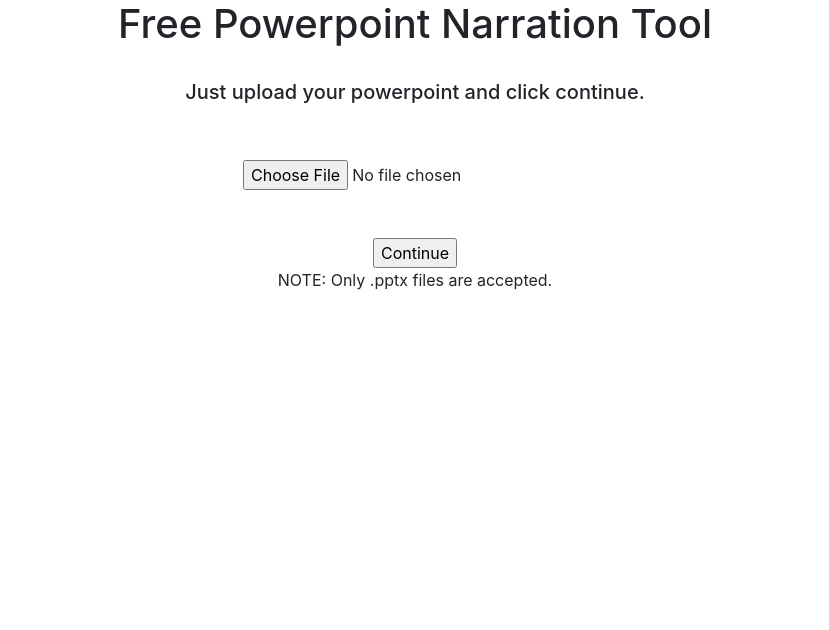
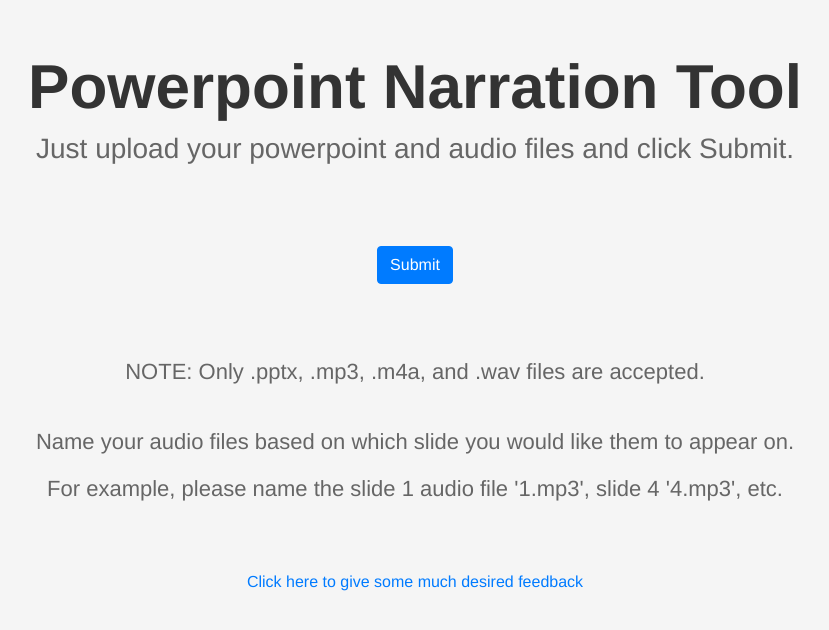
Before and after one commit to harryob2/ppt-narration-tool, a Flask app: page / in a window 1280 px wide. Shown: the top 630 px of the page, without its empty margins (225-1054 px from the left). Run offline with Flask 2, Linux system fonts and the light colour scheme; some libraries are stand-ins or nearby versions.

Commit message:
v0.9
mostly working version, with a few minor visual bugs but nothing major.

```diff
--- a/app.py
+++ b/app.py
@@ -1,66 +1,54 @@
-from flask import Flask, redirect, url_for, render_template, request, flash, send_file, after_this_request, current_app
+from flask import Flask, url_for, render_template, request, send_file
 import os
-import io
-from werkzeug.utils import secure_filename
-from flask_wtf import FlaskForm
-from flask_wtf.file import FileAllowed
-from wtforms import FileField, SubmitField, MultipleFileField
-from wtforms.validators import InputRequired
-import collections
-import collections.abc
 from pptx import Presentation
-from pptx.opc.package import PartFactory
-from pptx.parts.media import MediaPart
 from pptx.util import Inches
 import shutil
 import gunicorn
-
-external_stylesheets = ["https://codepen.io/chriddyp/pen/bWLwgP.css"]
 
 app = Flask(__name__)
 app.config['SECRET_KEY'] = 'thekey'
 app.config['UPLOAD_FOLDER'] = 'tmp'
 
 
-class UploadPPTXFile(FlaskForm):
-    file = FileField('File', validators=[InputRequired(), FileAllowed(['pptx'])])
-    submit = SubmitField('Continue')
-
-class UploadAudioFile(FlaskForm):
-    file = MultipleFileField('Files Upload', validators=[InputRequired(), FileAllowed(['mp3', 'm4a'])])
-    submit = SubmitField('Continue')
+root = os.path.join(os.path.abspath(os.path.dirname(__file__)), app.config['UPLOAD_FOLDER'])
+narrated_path = str()
 
 
+@app.route('/make_pptx', methods=['GET', 'POST'])
+def make_pptx():
+    global pptx_path
+    if request.method == 'POST':
+        files = request.files.getlist('file') # get list of all uploaded files
+        audio_path = os.path.join(root, 'audio') # make path to folder with all audio files
+        if not os.path.exists(audio_path): # if the folder doesn't exist already, make it
+            os.mkdir(audio_path)
 
-@app.route('/', methods=['GET','POST'])
-@app.route('/pptx_upload', methods=['GET', 'POST'])
-def pptx_upload():
-    form = UploadPPTXFile()
-    if form.validate_on_submit():
-        file = form.file.data # First grab the file
-        global ppt_file_name
-        ppt_file_name = str(secure_filename(file.filename))
-        global path_to_pptx
-        path_to_pptx = os.path.join(os.path.abspath(os.path.dirname(__file__)),app.config['UPLOAD_FOLDER'],ppt_file_name)
-        print(path_to_pptx)
-        file.save(path_to_pptx) # Then save the file
-        return redirect(url_for('audio_upload'))
-    return render_template('pptx_upload.html', form=form)
+        for file in files: # iterate through every file
+            filename = file.filename
+            if filename == '':
+                return 'No file selected'
 
-@app.route('/audio_upload', methods=['GET', 'POST'])
-def audio_upload():
-    form = UploadAudioFile()
-    if form.validate_on_submit():
-        global path_to_pptx
-        path_to_audio_folder = os.path.join(os.path.abspath(os.path.dirname(__file__)),app.config['UPLOAD_FOLDER'],'audio_folder')
-        os.mkdir(path_to_audio_folder)
-        for file in form.file.data:
-            file_filename = secure_filename(file.filename)
-            path_to_audio = os.path.join(path_to_audio_folder, file_filename)
-            file.save(path_to_audio)
-        make_narrated_pptx(path_to_pptx, path_to_audio_folder)
-        return render_template('download.html', filename='tmp/narrated.pptx')
-    return render_template('audio_upload.html', form=form)
+            # save audio files in audio folder
+            elif filename.endswith('.mp3') or filename.endswith('.m4a') or filename.endswith('.wav'):
+                path = os.path.join(audio_path, filename)
+                file.save(path)
+
+            # save pptx file
+            else:
+                pptx_path = os.path.join(root, filename)
+                file.save(pptx_path)
+
+        narrated_file = make_narrated_pptx(pptx_path, audio_path) # create narrated file
+
+    return send_file(narrated_file, as_attachment=True) # download narrated.pptx file
+
+
+@app.route('/', methods=['GET', 'POST'])
+def index():
+    delete(root) # empty the tmp folder
+    return render_template('pptx_upload.html')
+
+
 
 def make_narrated_pptx(pptx_path, audio_folder_path):
     left = top = width = height = Inches(0.2)
@@ -68,126 +56,29 @@
     prs = Presentation(fr"{pptx_path}")
     audio_folder = fr"{audio_folder_path}"
 
-    for filename in os.listdir(audio_folder):
-        if filename.endswith(".mp3") or filename.endswith(".wav") or filename.endswith(".m4a"):
-            audio_path = os.path.join(audio_folder, filename)
-            file_number = int(os.path.splitext(filename)[0]) - 1
-            prs.slides[file_number].shapes.add_movie(audio_path,
-                                                     left,top,width,height,
-                                                     poster_frame_image=picture_path,
-                                                     mime_type='video/unknown')
-    prs.save('tmp/narrated.pptx')
-    global path
-    path = os.path.join(os.path.abspath(os.path.dirname(__file__)),app.config['UPLOAD_FOLDER'],'narrated.pptx')
-    #def generate():
-    #    with open(path, 'rb') as f:
-    #        yield from f
+    for filename in os.listdir(audio_folder): # go through every audio file
+        audio_path = os.path.join(audio_folder, filename) # create path to audio file
+        file_number = int(os.path.splitext(filename)[0]) - 1 # get slide number from audio file name
+        prs.slides[file_number].shapes.add_movie(audio_path, # add audio file to slide
+                                                    left,top,width,height,
+                                                    poster_frame_image=picture_path,
+                                                    mime_type='video/unknown')
 
-    #    os.remove(path)
-
-    shutil.rmtree('tmp/audio_folder', ignore_errors=True) # delete audio_folder
-    global path_to_pptx
-    os.remove(path_to_pptx) # delete user uploaded pptx
-    global r
-    r = current_app.response_class(generate(path))
-    r.headers.set('Content-Disposition', 'attachment', filename='narrated.pptx')
+    narrated_path = os.path.join(app.config['UPLOAD_FOLDER'], 'narrated.pptx') # make path to narrated pptx file
+    prs.save(narrated_path) # save file to path
+    return narrated_path
 
 
 
-def generate(path):
-    with open(path, 'rb') as f:
-        yield from f
+def delete(folder): # this function deletes everything inside the folder, but not the folder itself
+    if os.path.exists(folder): # first it checks if the folder exists
+        for item in os.listdir(folder): # then it iterates through every item in the folder
+            item_path = os.path.join(folder, item) # gets the path
+            if os.path.isfile(item_path): # checks if the item is a file
+                os.remove(item_path) # removes file
 
-    os.remove(path)
-
-
-@app.route('/download')
-def download():
-    # save narrated.pptx to memory and delete file
-    #path = 'tmp\\narrated.pptx'
-    #def generate():
-    #    with open(path, 'rb') as f:
-    #        yield from f
-
-    #    os.remove(path)
-
-    #shutil.rmtree('tmp/audio_folder', ignore_errors=True) # delete audio_folder
-    #global path_to_pptx
-    #os.remove(path_to_pptx) # delete user uploaded pptx
-    #r = current_app.response_class(generate())
-    #r.headers.set('Content-Disposition', 'attachment', filename='narrated.pptx')
-    return r # stream file to user in memory (no need to save to disk)
-
-
-
-
-
-
-
-
-
-
-
-
-
-
-
-
-
-
-
-
-
-
-
-
-
-
-#ALLOWED_EXTENSIONS = {'pptx'}
-#UPLOAD_FOLDER = io.
-
-#@app.route('/', methods=['GET', 'POST'])
-#def upload_file():
-#    if request.method == 'POST':
-#        # check if the post request has the file part
-#        if 'file' not in request.files:
-#            flash('No file part')
-#            return redirect(request.url)
-#        file = request.files['file']
-#        # If the user does not select a file, the browser submits an
-#        # empty file without a filename.
-#        if file.filename == '':
-#            flash('No selected file')
-#            return redirect(request.url)
-#        if file and allowed_file(file.filename):
-#            filename = secure_filename(file.filename)
-#            file.save(os.path.join(app.config['UPLOAD_FOLDER'], filename))
-#            return redirect(url_for('download_file', name=filename))
-#    return '''
-#    <!doctype html>
-#    <title>Upload new File</title>
-#    <h1>Upload new File</h1>
-#    <form method=post enctype=multipart/form-data>
-#      <input type=file name=file>
-#      <input type=submit value=Upload>
-#    </form>
-#    '''
-
-#@app.route('/uploader', methods = ['GET', 'POST'])
-#def upload_file():
-#   if request.method == 'POST':
-#      f = request.files['file']
-#      f.save(secure_filename(f.filename))
-#      return 'file uploaded successfully'
-
-
-
-
-
-
-#def allowed_file(filename):
-#return '.' in filename and \
-#        filename.rsplit('.', 1)[1].lower() in ALLOWED_EXTENSIONS
+            elif os.path.isdir(item_path):
+                shutil.rmtree(item_path)
 
 
 
--- a/templates/pptx_upload.html
+++ b/templates/pptx_upload.html
@@ -1,25 +1,120 @@
 <!DOCTYPE html>
-
 <html lang="en" xmlns="http://www.w3.org/1999/xhtml">
 <head>
     <meta charset="utf-8" />
     <title>Powerpoint Upload</title>
-    <link rel="stylesheet" href="{{ url_for('static', filename='css/main.css') }}">
+
+    <!-- Include Dropzone.js stylesheet -->
+    <link rel="stylesheet" href="https://cdnjs.cloudflare.com/ajax/libs/dropzone/5.7.1/min/dropzone.min.css">
+
+    <!-- Include Bootstrap CSS for additional styling options -->
+    <link rel="stylesheet" href="https://stackpath.bootstrapcdn.com/bootstrap/4.5.2/css/bootstrap.min.css" integrity="sha384-JcKb8q3iqJ61gNV9KGb8thSsNjpSL0n8PARn9HuZOnIxN0hoP+VmmDGMN5t9UJ0Z" crossorigin="anonymous">
+
+
+    <style>
+        /* Custom styles for the page */
+        body {
+            background-color: #f5f5f5;
+            text-align: center;
+            font-family: "Helvetica Neue", sans-serif;
+        }
+
+        h1 {
+            font-weight: bold;
+            font-size: 62px;
+            color: #333;
+            margin-top: 50px;
+        }
+
+        h5 {
+            font-size: 28px;
+            color: #666;
+            margin-bottom: 20px;
+        }
+
+        h6 {
+            font-size: 22px;
+            color: #666;
+            margin-bottom: 20px;
+        }
+
+    </style>
+
+    <!-- Custom styles for the submit button -->
+    <style>
+        .submit-button {
+            margin-top: 30px;
+            text-align: center;
+            font-size: 30px;
+        }
+    </style>
+    <!-- Custom style for notes at bottom -->
+    <style>
+        .notes {
+            margin-top: 50px;
+            text-align: center;
+        }
+    </style>
+    <style>
+        .dropzone .dz-message {
+            font-size: 21px;
+        }
+    </style>
+
 </head>
-<body style='text-align:center'>
-    <h1>Free Powerpoint Narration Tool</h1>
-    <br />
-    <h5>Just upload your powerpoint and click continue.</h5>
-    <br />
-    <form method="POST" enctype="multipart/form-data">
-        {{form.hidden_tag()}}
-        <br />
-        {{form.file()}}
-        <br />
-        <br />
-        <br />
-        {{form.submit()}}
-        <p>NOTE: Only .pptx files are accepted.</p>
-    </form>
+<body>
+    <h1>Powerpoint Narration Tool</h1>
+    <h5>Just upload your powerpoint and audio files and click Submit.</h5>
+    <br>
+
+    <!-- Create a Bootstrap container to center the form on the page -->
+    <div class="container">
+        <form action="{{ url_for('make_pptx') }}" id="myForm" method="POST" enctype="multipart/form-data" class="dropzone" accept=".pptx, .mp3, .m4a, .wav">
+        </form>
+        <div class="submit-button">
+            <button id="myButton" type="submit" class="btn btn-primary">Submit</button>
+        </div>
+        <div class="notes">
+            <br>
+            <h6>NOTE: Only .pptx, .mp3, .m4a, and .wav files are accepted.</h6>
+            <br>
+            <h6>Name your audio files based on which slide you would like them to appear on.</h6>
+            <h6>For example, please name the slide 1 audio file '1.mp3', slide 4 '4.mp3', etc.</h6>
+            <br>
+            <br>
+            <a href='https://harryobrien.eu/feedback-ppt/' target="_blank">Click here to give some much desired feedback</a>
+        </div>
+    </div>
+
+    <!-- JavaScript script to submit the form when the button is clicked -->
+    <script>
+        // Get the form and button elements
+        var form = document.getElementById("myForm");
+        var button = document.getElementById("myButton");
+
+        // Add an event listener to the button to submit the form when clicked
+        button.addEventListener("click", function() {
+            form.submit();
+        });
+    </script>
+
+
+
+    <!-- Include Dropzone.js script -->
+    <script src="https://cdnjs.cloudflare.com/ajax/libs/dropzone/5.7.1/min/dropzone.min.js"></script>
+
+    <script>
+    // Initialize Dropzone.js on the form
+    var myDropzone = new Dropzone(".dropzone", {
+        url: "{{ url_for('make_pptx') }}",
+        acceptedFiles: ".pptx, .mp3, .m4a, .wav", // allowed file types
+        dictDefaultMessage: "Drag and drop your files here or click to open"
+    });
+
+    // Add a success event handler to log the uploaded files
+    myDropzone.on("success", function (file, response) {
+        console.log(file);
+    });
+</script>
 </body>
 </html>
```
